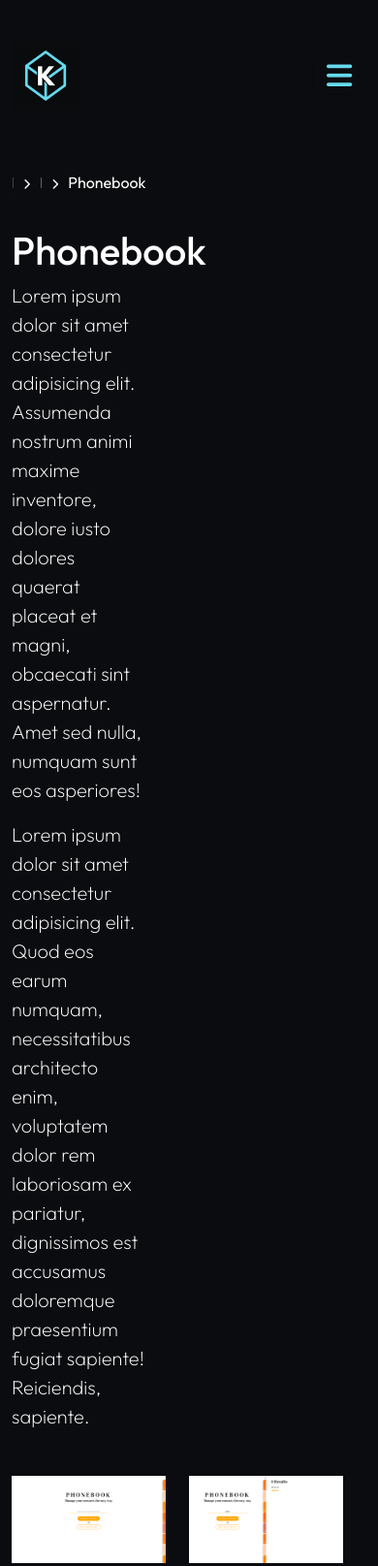
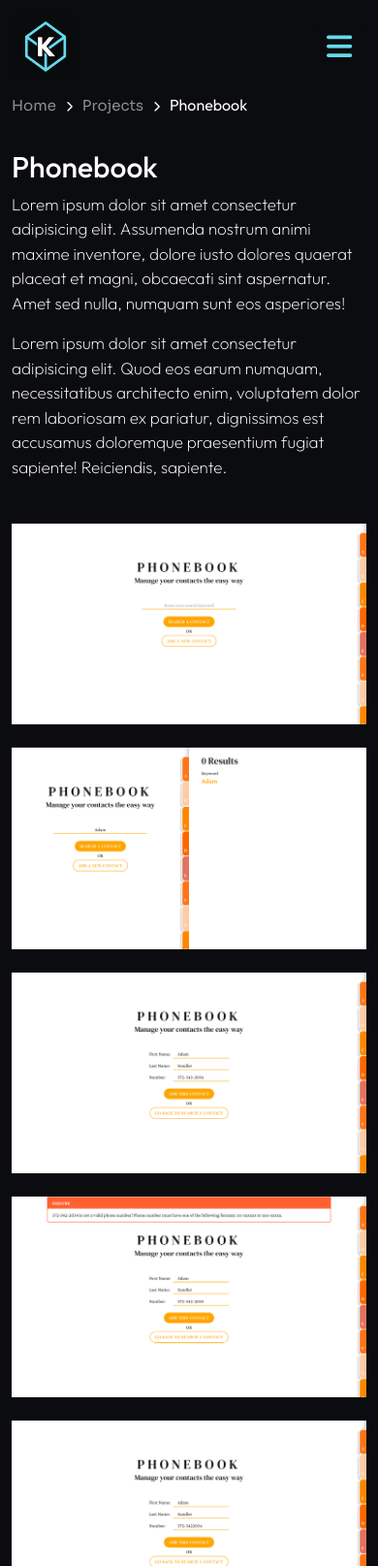
Before and after one commit to priakhina/personal-portfolio, a plain HTML site: page projects/phonebook/index.html in a window 390 px wide. Shown: the top 1615 px of the page at 97% size. Drawn offline with nearby package versions, Linux system fonts and the light colour scheme.

Commit message:
Implement responsive design for individual project pages

```diff
--- a/projects/phonebook/index.html
+++ b/projects/phonebook/index.html
@@ -41,7 +41,7 @@
     />
   </head>
   <body>
-    <section class="project">
+    <section id="project">
       <nav class="navbar navbar-expand-md">
         <div class="container">
           <a class="navbar-brand" href="/#home">
@@ -89,8 +89,8 @@
       <div class="project-content">
         <div class="container">
           <div class="row">
-            <div class="project-text col-5">
-              <div class="small-nav d-flex align-items-baseline">
+            <div class="project-text col-lg-8 col-xl-5">
+              <div class="small-nav d-flex flex-wrap align-items-baseline">
                 <a href="/#home">Home</a>
                 <i class="arrow fa-solid fa-chevron-right"></i>
                 <a href="/#projects">Projects</a>
@@ -111,63 +111,63 @@
                 doloremque praesentium fugiat sapiente! Reiciendis, sapiente.
               </p>
             </div>
-            <div class="row flex-wrap row-gap-5">
-              <div class="col-6">
+          </div>
+          <div class="row row-gap-4">
+            <div class="col-lg-6">
               <img
                 class="project-image"
                 src="./images/phonebook-main-page.png"
                 alt="Phonebook app - main page"
               />
             </div>
-              <div class="col-6">
+            <div class="col-lg-6">
               <img
                 class="project-image"
                 src="./images/phonebook-search-no-results.png"
                 alt="Phonebook app - search functionality showing that a contact is not found"
               />
             </div>
-              <div class="col-6">
+            <div class="col-lg-6">
               <img
                 class="project-image"
                 src="./images/phonebook-new-contact-incorrect.png"
                 alt="Phonebook app - contact creation functionality showing a phone number with incorrect format"
               />
             </div>
-              <div class="col-6">
+            <div class="col-lg-6">
               <img
                 class="project-image"
                 src="./images/phonebook-new-contact-error.png"
                 alt="Phonebook app - notification functionality showing an error message (contact not created because of incorrect format)"
               />
             </div>
-              <div class="col-6">
+            <div class="col-lg-6">
               <img
                 class="project-image"
                 src="./images/phonebook-new-contact-correct.png"
                 alt="Phonebook app - contact creation functionality showing a phone number with correct format"
               />
             </div>
-              <div class="col-6">
+            <div class="col-lg-6">
               <img
                 class="project-image"
                 src="./images/phonebook-new-contact-success.png"
                 alt="Phonebook app - notification functionality showing a success (contact is created successfully)"
               />
             </div>
-              <div class="col-6">
+            <div class="col-lg-6">
               <img
                 class="project-image"
                 src="./images/phonebook-search-one-result.png"
                 alt="Phonebook app - search functionality showing that a recently added contact is found"
               />
             </div>
-              <div class="col-6">
+            <div class="col-lg-6">
               <img
                 class="project-image"
                 src="./images/phonebook-contacts.png"
                 alt="Phonebook app - view contacts functionality showing a list of contacts that start with letter A"
               />
-              </div>
             </div>
           </div>
         </div>
--- a/style.css
+++ b/style.css
@@ -391,39 +391,39 @@ section#projects .view-project-link:focus::after,
   transform: translate3d(0, 0, 0);
 }
 
-.project-content {
-  margin-top: 50px;
+section#project {
+  padding-top: 0;
 }
 
-.project-content h1 {
-  font-size: 40px;
-  text-transform: capitalize;
-}
-
-.project-content .small-nav {
+section#project .project-text {
   margin-bottom: 30px;
 }
 
-.project-content .small-nav a {
+section#project .project-text .small-nav {
+  margin-bottom: 30px;
+}
+
+section#project .project-text .small-nav a {
   display: inline-block;
   color: #8e8e8e;
 }
 
-.project-content .small-nav .arrow {
+section#project .project-text .small-nav .arrow {
   font-size: 11px;
   padding: 0 10px;
 }
 
-.project-content .project-text {
-  margin-bottom: 30px;
+section#project .project-text h1 {
+  font-size: 30px;
+  text-transform: capitalize;
 }
 
-.project-content .project-text p {
-  font-size: 20px;
+section#project .project-text p {
+  font-size: 17px;
   font-weight: 200;
 }
 
-.project-content .project-image {
+section#project .project-image {
   width: 100%;
 }
 
@@ -569,6 +569,10 @@ footer .media-links > a:hover {
   .section-heading {
     font-size: 50px;
   }
+
+  section#project .project-content {
+    margin-top: 20px;
+  }
 }
 
 @media (min-width: 768px) {
@@ -647,6 +651,18 @@ footer .media-links > a:hover {
   .navbar .nav-link > span {
     display: inline;
   }
+
+  section#project .project-content {
+    margin-top: 30px;
+  }
+
+  section#project .project-text h1 {
+    font-size: 35px;
+  }
+
+  section#project .project-text p {
+    font-size: 20px;
+  }
 }
 
 @media (min-width: 992px) {
@@ -691,6 +707,14 @@ footer .media-links > a:hover {
   .navbar .nav-link::before {
     font-size: 13px;
   }
+
+  section#project .project-content {
+    margin-top: 40px;
+  }
+
+  section#project .project-text h1 {
+    font-size: 40px;
+  }
 }
 
 @media (min-width: 1200px) {
@@ -721,4 +745,8 @@ footer .media-links > a:hover {
   .technologies .technology-icon {
     font-size: 80px;
   }
+
+  section#project .project-content {
+    margin-top: 50px;
+  }
 }
```
Also changed, not shown: projects/empowered-futures/index.html (+7 -7 lines), projects/khans-vodka/index.html (+12 -8 lines). Lines whose indentation alone changed are shown as unchanged.
